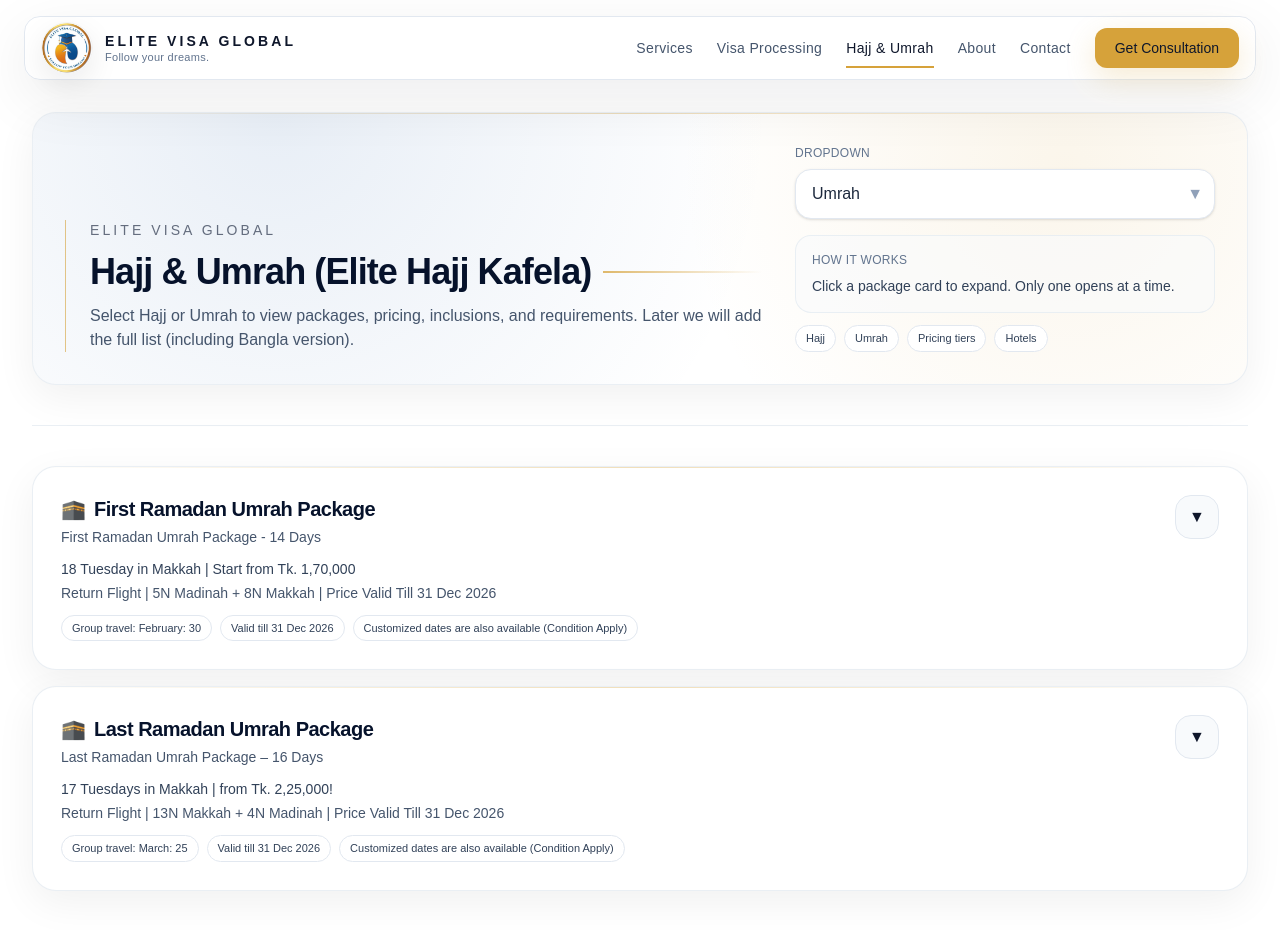
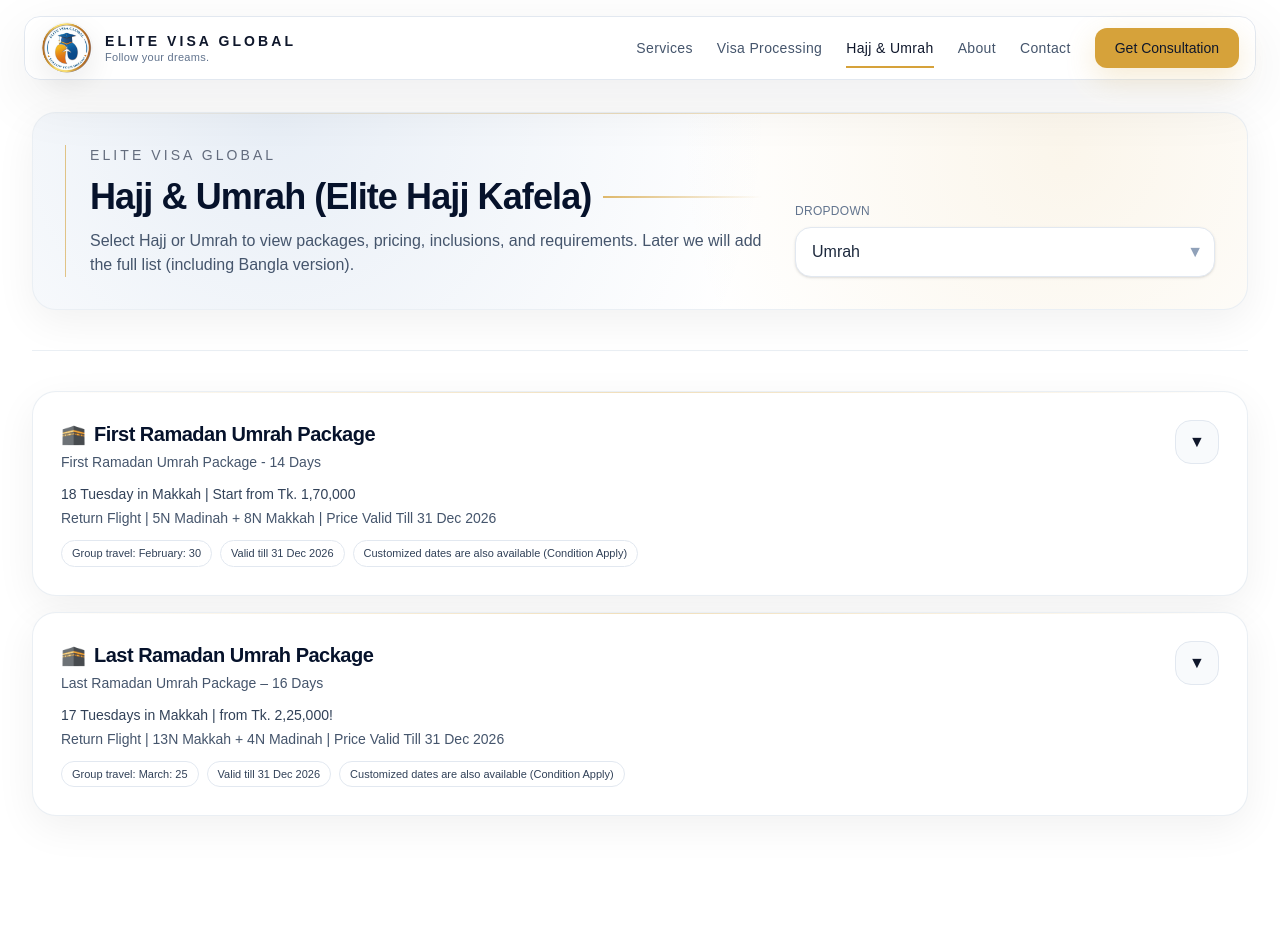
Before and after one commit to thinkGrow/elite-visa-global, a Next.js app: page /hajj-umrah in a window 1280 px wide. Shown: the top 930 px of the page. After the commit the page ends 880 px from the top, so only its background shows below. Built offline with nearby package versions, Linux system fonts and the light colour scheme.

Commit message:
make hajj and umrah not show all package at oncee

```diff
--- a/src/app/hajj-umrah/page.tsx
+++ b/src/app/hajj-umrah/page.tsx
@@ -200,22 +200,6 @@
               <div className="pointer-events-none absolute right-3 top-1/2 -translate-y-1/2 text-slate-400">
                 ▼
               </div>
-            </div>
-
-            <div className="mt-4 rounded-2xl border border-slate-200/70 bg-slate-50/60 p-4">
-              <div className="text-xs uppercase tracking-wide text-slate-500">
-                How it works
-              </div>
-              <div className="mt-2 text-sm text-slate-700">
-                Click a package card to expand. Only one opens at a time.
-              </div>
-            </div>
-
-            <div className="mt-3 flex flex-wrap gap-2">
-              <Badge>Hajj</Badge>
-              <Badge>Umrah</Badge>
-              <Badge>Pricing tiers</Badge>
-              <Badge>Hotels</Badge>
             </div>
           </div>
         </div>
```
